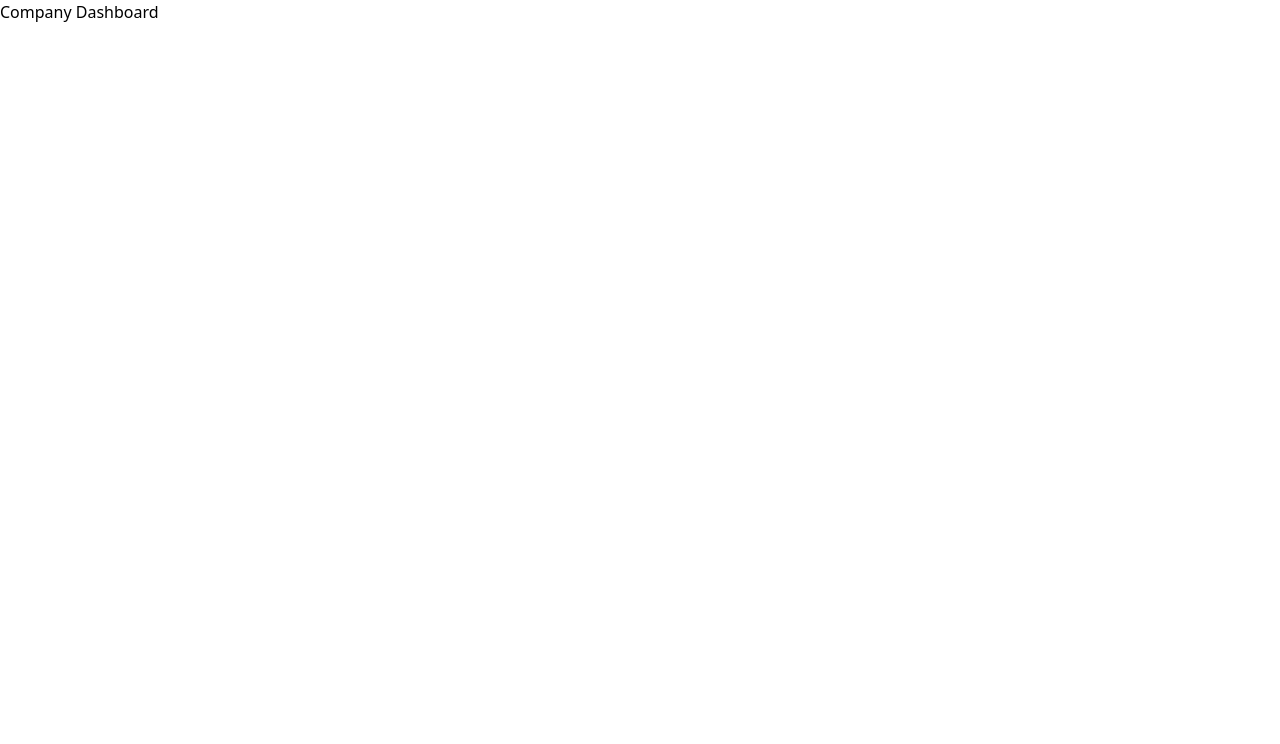
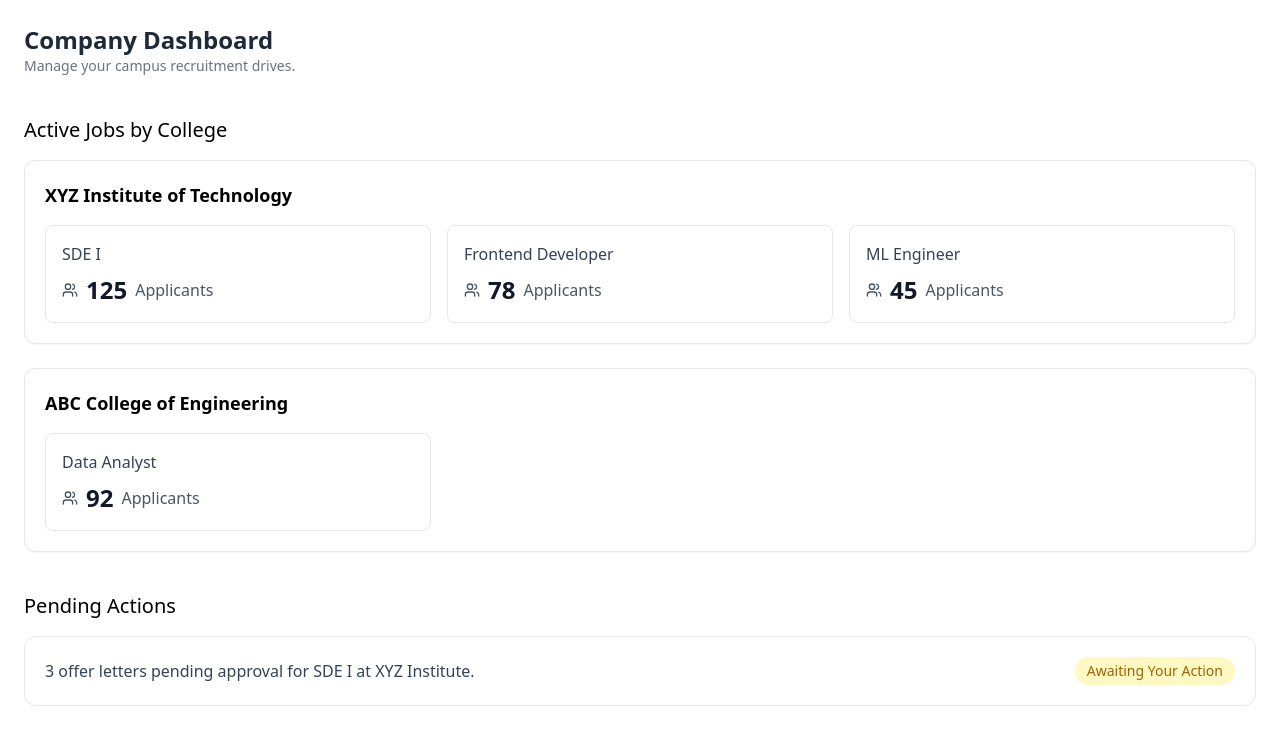
Before and after one commit to Champhimu/campusconnect-client, a React (Create React App) app: page /dashboard/company in a window 1280 px wide. Shown: the top 744 px of the page. Built offline with nearby package versions, Linux system fonts and the light colour scheme.

Commit message:
feat(company): implement company dashboard screen

```diff
--- a/src/pages/company/Dashboard.jsx
+++ b/src/pages/company/Dashboard.jsx
@@ -1,5 +1,95 @@
+import React from "react";
+import { Users } from "lucide-react";
+
 const CompanyDashboard = () => {
-  return <div>Company Dashboard</div>;
+  const colleges = [
+    {
+      name: "XYZ Institute of Technology",
+      jobs: [
+        { role: "SDE I", applicants: 125 },
+        { role: "Frontend Developer", applicants: 78 },
+        { role: "ML Engineer", applicants: 45 },
+      ],
+    },
+    {
+      name: "ABC College of Engineering",
+      jobs: [
+        { role: "Data Analyst", applicants: 92 },
+      ],
+    },
+  ];
+
+  return (
+    <div className="p-6 space-y-10">
+      {/* Page Heading */}
+      <div>
+        <h1 className="text-2xl font-semibold text-gray-800">
+          Company Dashboard
+        </h1>
+        <p className="text-sm text-gray-500">
+          Manage your campus recruitment drives.
+        </p>
+      </div>
+
+      {/* Active Jobs by College */}
+      <div>
+        <h2 className="text-xl font-medium mb-4">
+          Active Jobs by College
+        </h2>
+
+        <div className="space-y-6">
+          {colleges.map((college) => (
+            <div
+              key={college.name}
+              className="bg-white border rounded-xl shadow-sm p-5"
+            >
+              <h3 className="text-lg font-semibold mb-4">
+                {college.name}
+              </h3>
+
+              <div className="grid gap-4 md:grid-cols-2 lg:grid-cols-3">
+                {college.jobs.map((job) => (
+                  <div
+                    key={job.role}
+                    className="border rounded-lg p-4"
+                  >
+                    <h4 className="font-medium text-gray-700 mb-2">
+                      {job.role}
+                    </h4>
+
+                    <div className="flex items-center gap-2 text-gray-600">
+                      <Users className="h-4 w-4" />
+                      <span className="text-2xl font-semibold text-gray-900">
+                        {job.applicants}
+                      </span>
+                      Applicants
+                    </div>
+                  </div>
+                ))}
+              </div>
+            </div>
+          ))}
+        </div>
+      </div>
+
+      {/* Pending Actions */}
+      <div>
+        <h2 className="text-xl font-medium mb-4">
+          Pending Actions
+        </h2>
+
+        <div className="bg-white border rounded-xl p-5 flex items-center justify-between">
+          <p className="text-gray-700">
+            3 offer letters pending approval for SDE I at XYZ Institute.
+          </p>
+
+          <span className="px-3 py-1 text-sm rounded-full bg-yellow-100 text-yellow-700">
+            Awaiting Your Action
+          </span>
+        </div>
+      </div>
+    </div>
+  );
 };
 
 export default CompanyDashboard;
```
